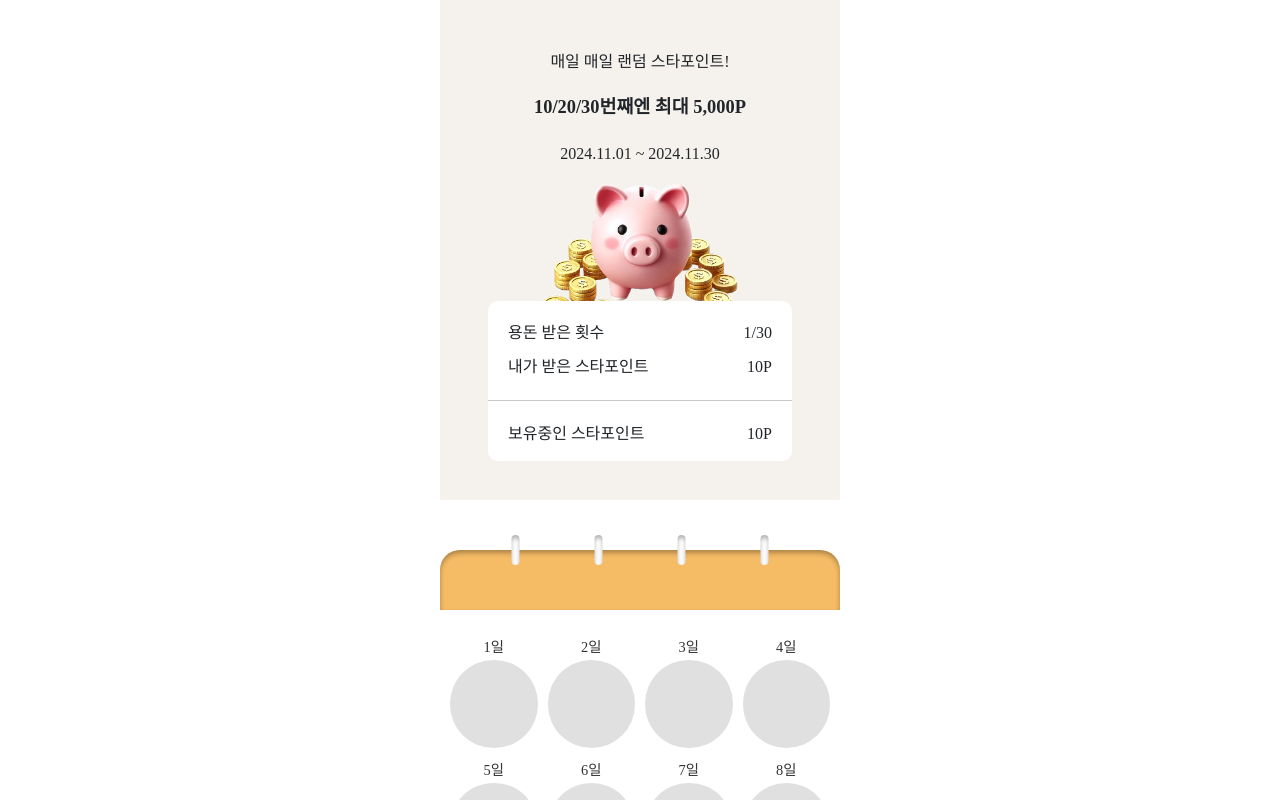
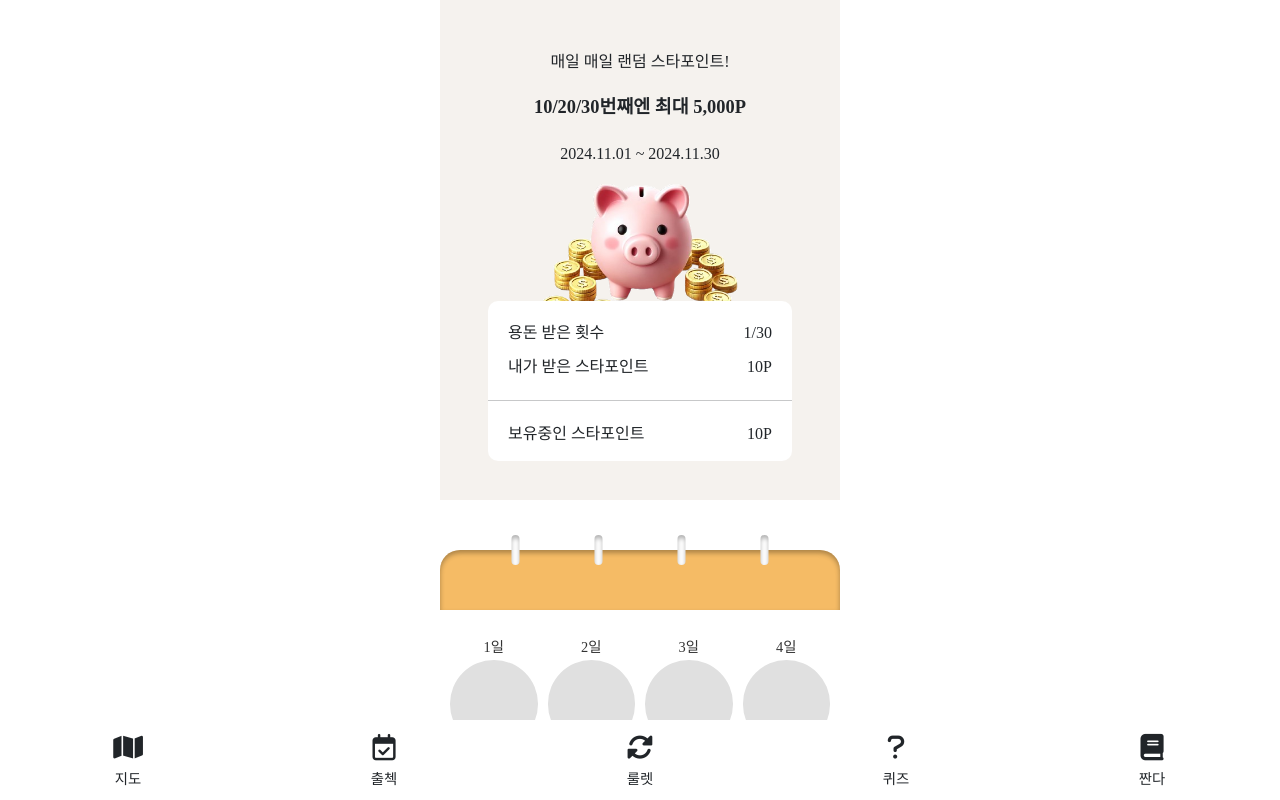
Before and after one commit to kb-ZanGo/Zango-front, a Vue app: page /choolCheck in a window 1280 px wide. Shown: the top 800 px of the page. Built offline with nearby package versions, Linux system fonts and the light colour scheme; a web font is replaced by a local one.

Commit message:
feat : 하단 메뉴바 UI

```diff
--- a/src/App.vue
+++ b/src/App.vue
@@ -1,9 +1,11 @@
 <script setup>
 import { RouterView } from 'vue-router';
+import Menu from '@/components/Menu.vue';
 </script>
 
 <template>
   <RouterView />
+  <Menu />
 </template>
 
 <style scoped></style>
--- a/src/components/Menu.vue
+++ b/src/components/Menu.vue
@@ -1,7 +1,23 @@
 <template lang="">
   <div class="menu">
-    <button type="button" class="btn btn-custom" @click="choolCheck">출첵</button>
-    <button type="button" class="btn btn-custom" @click="roulette">룰렛</button>
+    <button type="button" class="btn btn-custom" @click="map">
+      <div class="icon-container">
+        <i class="fa-solid fa-map"></i>
+      </div>
+      <div class="text-container">지도</div>
+    </button>
+    <button type="button" class="btn btn-custom" @click="choolCheck">
+      <div class="icon-container">
+        <i class="fa-regular fa-calendar-check"></i>
+      </div>
+      <div class="text-container">출첵</div>
+    </button>
+    <button type="button" class="btn btn-custom" @click="roulette">
+      <div class="icon-container">
+        <i class="fa-solid fa-rotate"></i>
+      </div>
+      <div class="text-container">룰렛</div>
+    </button>
     <button
       type="button"
       class="btn btn-custom"
@@ -11,14 +27,26 @@
         }
       "
     >
-      퀴즈
+      <div class="icon-container">
+        <i class="fa-solid fa-question"></i>
+      </div>
+      <div class="text-container">퀴즈</div>
     </button>
-    <button type="button" class="btn btn-custom" @click="zzanda">짠다</button>
+    <button type="button" class="btn btn-custom" @click="zzanda">
+      <div class="icon-container">
+        <i class="fa-solid fa-book"></i>
+      </div>
+      <div class="text-container">짠다</div>
+    </button>
   </div>
 </template>
 <script setup>
 import { useRouter } from 'vue-router';
 const router = useRouter();
+
+const map = () => {
+  router.push({ name: 'map' });
+};
 
 const zzanda = () => {
   router.push({ name: 'zzanda' });
@@ -36,15 +64,23 @@ const roulette = () => {
 .menu {
   width: 100%;
   height: 10vh;
-  background-color: gainsboro;
+  position: fixed;
+  bottom: 0;
 }
 
 .btn-custom {
-  width: 25%;
+  width: 20%;
   height: 10vh;
   background-color: white;
   border: none;
   font-size: 150%;
-  box-shadow: inset 0 0 10px rgba(0, 0, 0, 0.5);
+}
+
+.icon-container {
+  font-size: 110%;
+}
+
+.text-container {
+  font-size: 60%;
 }
 </style>
--- a/src/pages/ChoolCheck.vue
+++ b/src/pages/ChoolCheck.vue
@@ -47,6 +47,7 @@ const checkAttendance = (day) => {
 </script>
 
 <template>
+  <div class="choolCheck-container">
     <div class="top">
       <div class="top-container">
         <div class="text">
@@ -117,9 +118,16 @@ const checkAttendance = (day) => {
         </div>
       </div>
     </div>
+  </div>
 </template>
 
 <style scoped>
+.choolCheck-container {
+  width: 100%;
+  height: 90vh;
+  overflow-y: auto;
+}
+
 .top {
   position: relative;
   display: flex;
--- a/src/pages/Map.vue
+++ b/src/pages/Map.vue
@@ -1,6 +1,6 @@
 <template>
   <div id="map"></div>
-  <Menu />
+  <!-- <Menu /> -->
   <StoreInfo v-if="showModal" :location="selectedLocation" @close="closeModal" />
 </template>
 
@@ -21,8 +21,7 @@ onMounted(async () => {
   gpsStore.startWatchingLocation();
   // 네이버 지도 API 로드
   const script = document.createElement('script');
-  script.src =
-    'https://openapi.map.naver.com/openapi/v3/maps.js?ncpClientId=rethfjjakr';
+  script.src = 'https://openapi.map.naver.com/openapi/v3/maps.js?ncpClientId=rethfjjakr';
   script.async = true;
   script.defer = true;
   document.head.appendChild(script);
--- a/src/pages/Roulette.vue
+++ b/src/pages/Roulette.vue
@@ -123,6 +123,8 @@ function closeResult() {
   align-items: center;
   padding: 2rem;
   background-color: #f5f2ee;
+  height: 90vh;
+  overflow-y: auto;
 }
 
 .title {
--- a/src/pages/Zzanda.vue
+++ b/src/pages/Zzanda.vue
@@ -66,8 +66,10 @@ export default {
 <style scoped>
 .container {
   width: 100%;
+  height: 90vh;
   max-width: 1200px;
   margin: 0 auto;
+  overflow: auto;
 }
 
 .diary {
```
Lines whose indentation alone changed are shown as unchanged.
